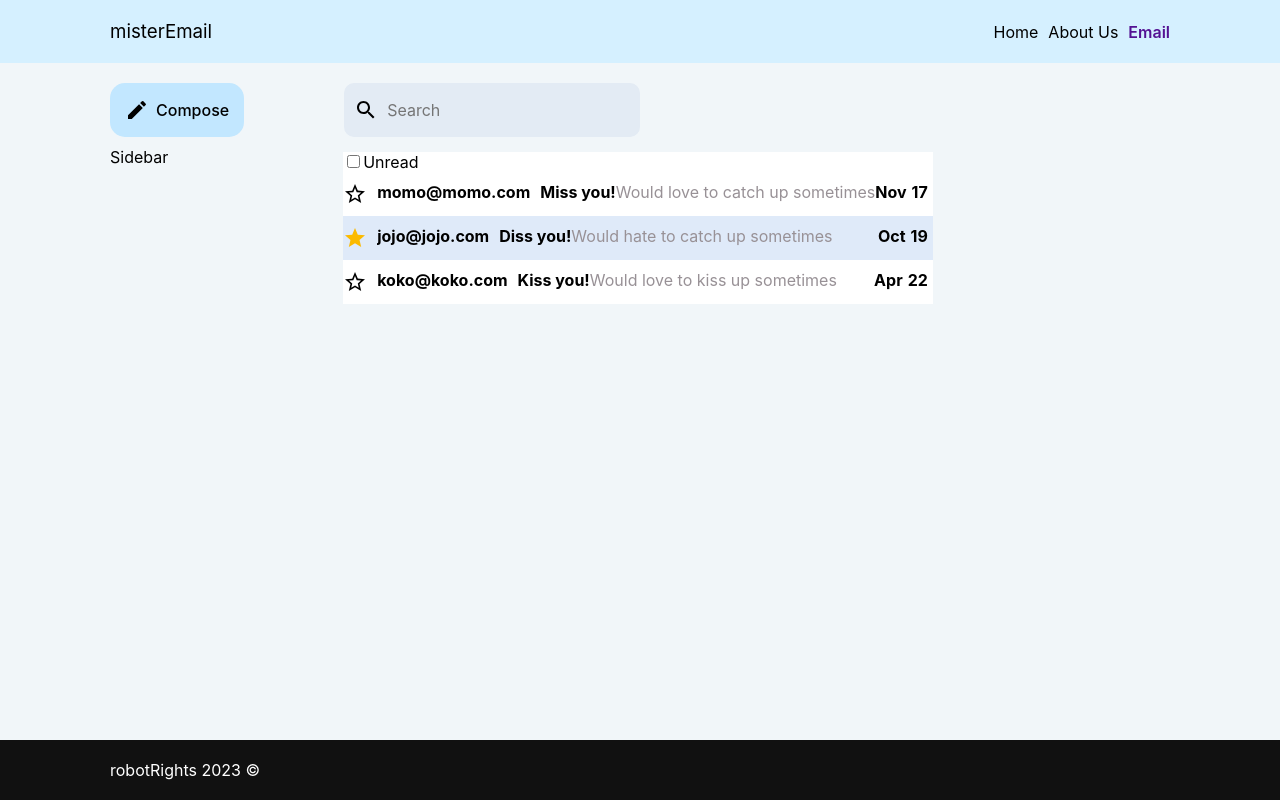
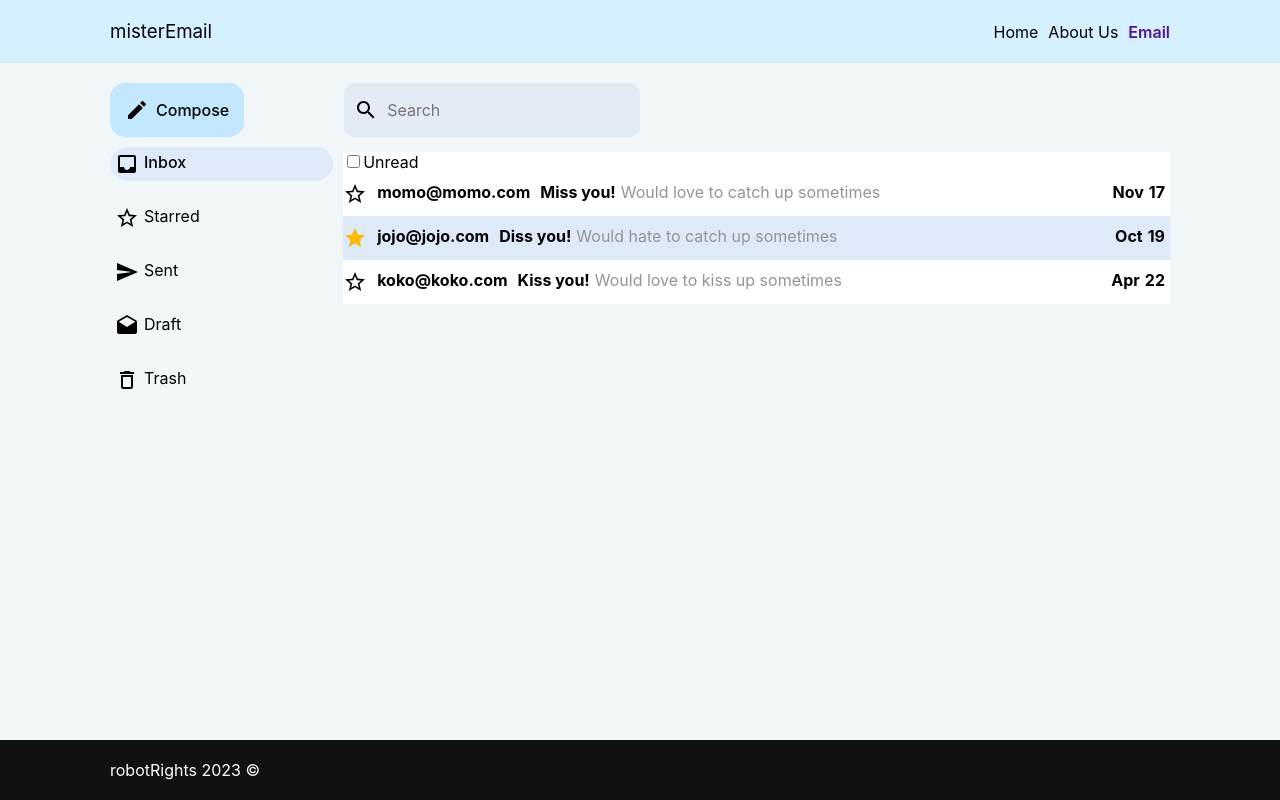
Before and after one commit to AsafO7/misterEmail, a React (Vite) app: page /#/mail in a window 1280 px wide. Built offline with nearby package versions, Linux system fonts and the light colour scheme.

Commit message:
sidebar-design

```diff
--- a/src/assets/css/basics/helpers.css
+++ b/src/assets/css/basics/helpers.css
@@ -32,6 +32,14 @@
 
 .flex.align-center {
     align-items: center;
+}
+
+.flex.align-start {
+    align-items: flex-start;
+}
+
+.flex.align-end {
+    align-items: flex-end;
 }
 
 .flex.wrap {
--- a/src/assets/css/cmps/email-index.css
+++ b/src/assets/css/cmps/email-index.css
@@ -1,8 +1,5 @@
 
 
-/* .email-index-wrapper {
-    height: 100%;
-} */
 
 /*************************************** EmailIndex ***************************************/
 
@@ -17,26 +14,6 @@
 }
 
 /*************************************** EmailFilter ***************************************/
-
-
-
-/* .txt-filter-form {
-
-} */
-
-/* .txt-filter-btn {
-    color: black;
-    font-size: inherit;
-    font-family: inherit;
-    border: 0;
-    transition: 0.3s all;
-    padding: 0;
-    cursor: pointer;
-    background-color: rgb(121, 213, 255);
-    width: 70px;
-    border-radius: 15px;
-    margin-left: 5px;
-} */
 
 .filter-wrapper {
     background-color: rgb(227, 235, 244);
@@ -65,12 +42,31 @@
     margin-top: 10px;
 }
 
+.sidebar-wrapper > span {
+    margin-right: 10px;
+    padding: 5px 10px 5px 5px;
+    cursor: pointer;
+    margin-top: 20px;
+}
+
+.sidebar-wrapper :first-child {
+    margin-top: 0;
+}
+
+.sidebar-wrapper > span > span {
+    margin-left: 5px;
+}
+
+.selected-folder {
+    background-color: rgb(223, 234, 249);
+    font-weight: 500;
+    border-radius: 30px;
+}
+
 /*************************************** EmailList ***************************************/
 
 .emails-wrapper {
-    flex-basis: 78%;
     background-color: white;
-
 }
 
 /*************************************** EmailPreview ***************************************/
@@ -82,7 +78,7 @@
     -webkit-box-orient: vertical;
     -webkit-line-clamp: var(--max-lines);
     color: rgb(152, 145 ,150);
-    /* margin-left: 5px; */
+    margin-left: 5px;
 }
 
 .email {
@@ -100,6 +96,10 @@
     background-color: rgb(223, 234, 249);
 }
 
+.hide, .show-read, .show-unread, .mark-as-unread, .mark-as-read {
+    margin-right: 5.5px;
+}
+
 .hide {
     display: none;
 }
@@ -108,8 +108,6 @@
     display: flex;
     position: absolute;
     right: 0;
-    /* margin-left: auto; */
-    /* margin-right: 5px; */
 }
 
 .show-unread {
@@ -133,3 +131,10 @@
 .email-date > span {
     margin-right: 5px;
 }
+
+
+/*************************************** EmailDetails ***************************************/
+
+.email-sent-details {
+    margin-top: 20px;
+}
--- a/src/cmps/EmailDetails.jsx
+++ b/src/cmps/EmailDetails.jsx
@@ -1,10 +1,12 @@
-import { useParams } from "react-router-dom"
+import { useNavigate, useParams } from "react-router-dom"
 import { useEffect, useState } from "react"
 import { mailService } from "../services/mail.service"
+import DeleteIcon from '@mui/icons-material/Delete';
 
 export function EmailDetails() {
 
   const [email, setEmail] = useState()
+  const navigate = useNavigate()
   const params = useParams()
 
   useEffect(() => {
@@ -21,15 +23,39 @@ export function EmailDetails() {
     }
   }
 
+  async function onRemoveEmail() {
+    try {
+      await mailService.remove(email.id)
+      navigate('/mail')
+    }
+    catch(err) {
+      console.log(err)
+    }
+  }
+
   return (
     <>
-      {email ? <div>
-        <div>{email.subject}</div>
-        <div>{email.body}</div>
-        <div>{email.sentAt}</div>
-        <div>{email.to}</div>
-        <div>{email.from}</div>
-      </div>
+      {email ? <article>
+        <h2>{email.subject}</h2>
+        <section className="flex space-between email-sent-details">
+            <div className="flex column">
+              <span>From: <b>{email.from}</b></span>
+              <span>To: <b>{email.to}</b></span>
+            </div>
+            <div className="flex column align-end">
+              <time>{new Date(email.sentAt).toLocaleString('default', {
+                  month: 'short',
+                  day: '2-digit',
+                  year: 'numeric'
+                })}
+              </time>
+              <span onClick={onRemoveEmail} style={{cursor: 'pointer'}}>
+                <DeleteIcon />
+              </span>
+            </div>
+        </section>
+        <p style={{marginTop: '30px'}}>{email.body}</p>
+      </article>
       : <h2>Loading...</h2>}
     </>
   )
--- a/src/cmps/EmailPreview.jsx
+++ b/src/cmps/EmailPreview.jsx
@@ -4,6 +4,8 @@ import DeleteIcon from '@mui/icons-material/Delete';
 import { useRef } from 'react';
 import { mailService } from '../services/mail.service';
 import { useNavigate } from 'react-router-dom';
+import MarkunreadIcon from '@mui/icons-material/Markunread';
+import MarkEmailReadIcon from '@mui/icons-material/MarkEmailRead';
 
 // On hover, make the action icons appear
 export function EmailPreview({email, setEmails, filterBy}) {
@@ -12,9 +14,40 @@ export function EmailPreview({email, setEmails, filterBy}) {
   const navigate = useNavigate()
 
   async function onRemoveEmail() {
-    await mailService.remove(email.id)
-    const emails = await mailService.query(filterBy)
-    setEmails(emails)
+    try {
+      await mailService.remove(email.id)
+      const emails = await mailService.query(filterBy)
+      setEmails(emails)
+    }
+    catch(err) {
+      console.log(err)
+    }
+  }
+
+  async function onEmailNav() {
+    await mailService.save({...email, isRead: true})
+    navigate(`/mail/${email.id}`)
+  }
+
+  async function onReadStateChange() {
+    const readState = email.isRead
+    const updatedMail = {...email, isRead: !readState}
+    try {
+      await mailService.save(updatedMail)
+      const emails = await mailService.query(filterBy)
+      if(readState) {
+        iconsEl.current.classList.add('show-unread')
+        iconsEl.current.classList.remove('show-read')
+      }
+      else {
+        iconsEl.current.classList.add('show-read')
+        iconsEl.current.classList.remove('show-unread')
+      }
+      setEmails(emails)
+    }
+    catch(err) {
+      console.log(err)
+    }
   }
 
   function handleIconClass(action) {
@@ -28,27 +61,44 @@ export function EmailPreview({email, setEmails, filterBy}) {
     }
   }
 
-  function onEmailNav() {
-    navigate(`/mail/${email.id}`)
+  function identifyIcon(dataAtt, classEl) {
+    if(dataAtt !== null) {
+      dataAtt === "DeleteIcon" ? onRemoveEmail() : onReadStateChange()
+    }
+    else {
+      classEl === "show-read" || classEl === "show-unread" ? onRemoveEmail() : onReadStateChange()
+    }
+  }
+
+  function handleClick(e) {
+    switch(e.target.localName) {
+      case "path": identifyIcon(null, e.target.parentElement.parentElement.classList[0])
+                   break;
+      case "svg": identifyIcon(e.target.getAttribute('data-testid'), null)
+                  break;
+      default: onEmailNav()
+    }
   }
 
   return (
     <section className={`flex email ${email.isRead ? 'read-email' : ''}`}
       onMouseOver={() => handleIconClass("enter")}
       onMouseLeave={() => handleIconClass("leave")}
-      onClick={onEmailNav}>
+      onClick={(e) => handleClick(e)}>
       {email.isStarred ? <StarIcon sx={{color: '#fbba00'}}/> : <StarBorderIcon/>}
       <span className='email-from'>{email.from}</span>
       <span className='text-subject'>{email.subject}</span>
       <p className='email-body'>{email.body}</p>
       <div className='email-date'>
         <span>{new Date(email.sentAt).toLocaleString('default',
-        { month: 'long',}).substring(0,3)}</span>
+        { month: 'short',})}</span>
         <span>{new Date(email.sentAt).getFullYear() % 100}</span>
       </div>
-      <span className='hide' ref={iconsEl} onClick={onRemoveEmail}>
+      <section className='hide' ref={iconsEl} onClick={(e) => handleClick(e)}>
+        {email.isRead ? <span className='mark-as-unread'><MarkunreadIcon onClick={handleClick}/></span>
+        : <span className='mark-as-read'><MarkEmailReadIcon onClick={handleClick}/></span>}
         <DeleteIcon />
-      </span>
+      </section>
     </section>
   )
 }
--- a/src/cmps/Sidebar.jsx
+++ b/src/cmps/Sidebar.jsx
@@ -1,7 +1,46 @@
-
+import InboxIcon from '@mui/icons-material/Inbox';
+import StarBorderIcon from '@mui/icons-material/StarBorder';
+import SendIcon from '@mui/icons-material/Send';
+import DraftsIcon from '@mui/icons-material/Drafts';
+import DeleteOutlineIcon from '@mui/icons-material/DeleteOutline';
+import { useState } from 'react';
 
 export function Sidebar() {
+
+  const [folder, setFolder] = useState("Inbox")
+
   return (
-    <div className="sidebar-wrapper">Sidebar</div>
+    <nav className="sidebar-wrapper flex column">
+      <span
+        className={`flex ${folder === "Inbox" ? "selected-folder" : ""}`}
+        onClick={() => setFolder("Inbox")}>
+        <InboxIcon />
+        <span>Inbox</span>
+      </span>
+      <span
+        className={`flex ${folder === "Starred" ? "selected-folder" : ""}`}
+        onClick={() => setFolder("Starred")}>
+        <StarBorderIcon />
+        <span>Starred</span>
+      </span>
+      <span
+        className={`flex ${folder === "Sent" ? "selected-folder" : ""}`}
+        onClick={() => setFolder("Sent")}>
+        <SendIcon />
+        <span>Sent</span>
+      </span>
+      <span
+        className={`flex ${folder === "Draft" ? "selected-folder" : ""}`}
+        onClick={() => setFolder("Draft")}>
+        <DraftsIcon />
+        <span>Draft</span>
+      </span>
+      <span
+        className={`flex ${folder === "Trash" ? "selected-folder" : ""}`}
+        onClick={() => setFolder("Trash")}>
+        <DeleteOutlineIcon />
+        <span>Trash</span>
+      </span>
+    </nav>
   )
 }
--- a/src/pages/EmailIndex.jsx
+++ b/src/pages/EmailIndex.jsx
@@ -44,7 +44,7 @@ export function EmailIndex() {
       <div className='sidebar-email-wrapper flex'>
         <Sidebar />
         { loading ? <h2>Loading...</h2> :
-        <div>
+        <div className='emails-folder-wrapper flex column full-grow'>
         <FolderFilter onSetFilter={onSetFilter}/>
         <EmailList
             emails={emails}
--- a/src/services/mail.service.js
+++ b/src/services/mail.service.js
@@ -47,7 +47,6 @@ function save(mailToSave) {
     if (mailToSave.id) {
         return storageService.put(STORAGE_KEY, mailToSave)
     } else {
-        // robotToSave.isOn = false
         return storageService.post(STORAGE_KEY, mailToSave)
     }
 }
```
